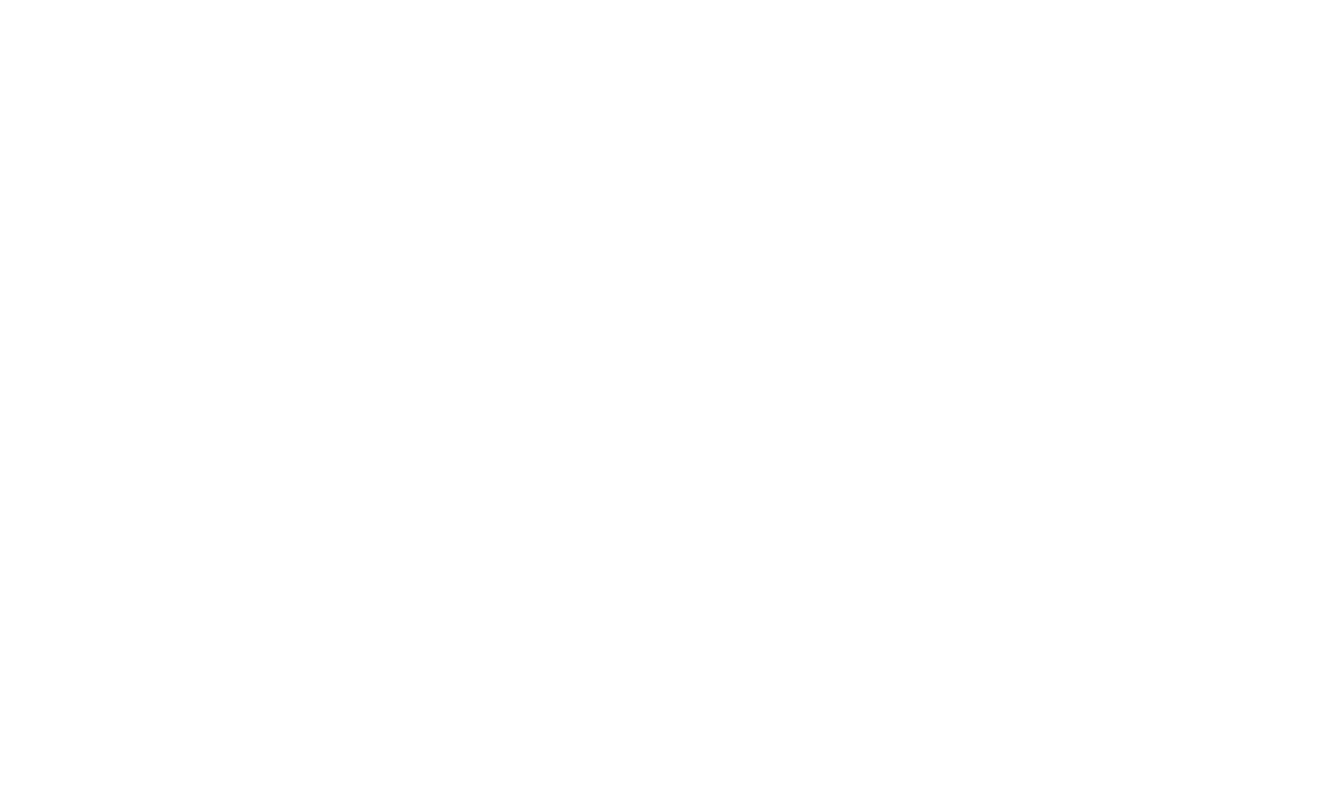
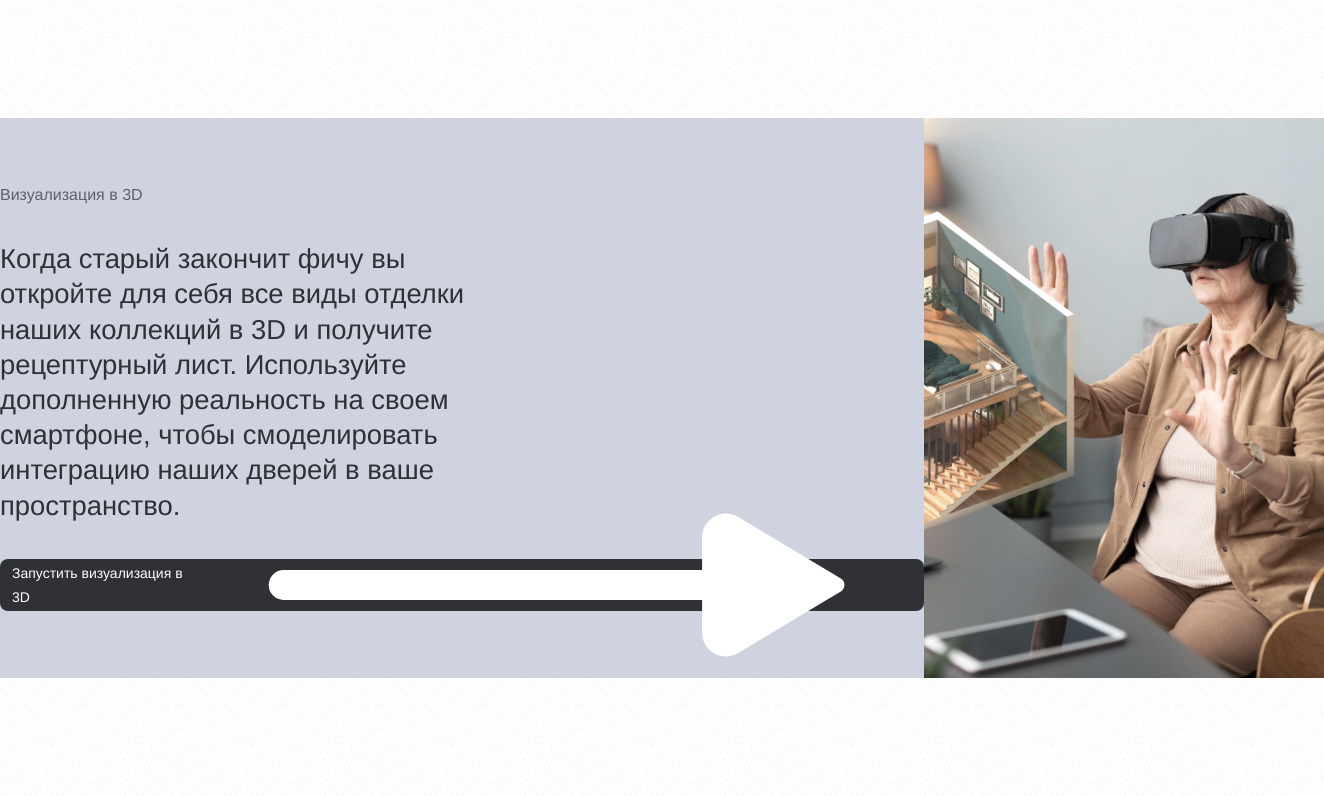
Before and after one commit to kam1kazy/dveri-legion, a Next.js app: page / in a window 1280 px wide. Shown: the part 2703-3499 px from the top of the page, 1324 px wide, since content can reach past the window. Before the commit the page ends 2395 px from the top, so only its background shows below. Built offline with nearby package versions, Linux system fonts and the light colour scheme.

Commit message:
spa: AboutSection - доделал отображение

```diff
--- a/src/app/page.tsx
+++ b/src/app/page.tsx
@@ -1,3 +1,4 @@
+import { AboutSection } from '@/widgets/AboutSection/AboutSection';
 import { CollectionCarousel } from '@/widgets/CollectionCarousel/CollectionCarousel';
 import { Header } from '@/widgets/Header';
 import { PromoSection } from '@/widgets/PromoSection/PromoSection';
@@ -11,6 +12,7 @@ export default function Home() {
         <SloganSection />
         <PromoSection />
         <CollectionCarousel />
+        <AboutSection />
       </main>
     </>
   );
--- a/src/shared/ui/Icons/index.ts
+++ b/src/shared/ui/Icons/index.ts
@@ -2,6 +2,7 @@ export { Icon, type IIcon } from './Icon';
 
 export { default as ArrowCarouselIcon } from './svg/arrow-carousel.svg';
 export { default as ArrowDownIcon } from './svg/arrow-down.svg';
+export { default as ArrowRightWhiteIcon } from './svg/arrow-right-white.svg';
 export { default as ArrowRightIcon } from './svg/arrow-right.svg';
 export { default as CloseIcon } from './svg/close.svg';
 export { default as MenuIcon } from './svg/menu.svg';
--- a/src/widgets/AboutSection/AboutSection.module.scss
+++ b/src/shared/ui/TextSection/TextSection.module.scss
@@ -1,4 +1,4 @@
-@use '../../app/style/variable' as variable;
+@use '../../../app/style/variable' as variable;
 
 .about_text {
   margin: 7.5rem 0;
@@ -29,49 +29,47 @@
     }
   }
 
-  &__img-left .wrapper {
-    flex-direction: row-reverse;
+  // &__img-left .wrapper {
+  //   @include variable.media_queries(xx-small) {
+  //     p {
+  //       width: 250px;
+  //     }
+  //   }
 
-    @include variable.media_queries(xx-small) {
-      p {
-        width: 250px;
-      }
-    }
+  //   @include variable.media_queries(x-small) {
+  //     .about_text-img {
+  //       width: 13rem;
+  //       height: 20rem;
+  //     }
 
-    @include variable.media_queries(x-small) {
-      .about_text-img {
-        width: 13rem;
-        height: 20rem;
-      }
+  //     p {
+  //       width: 200px;
+  //     }
+  //   }
 
-      p {
-        width: 200px;
-      }
-    }
+  //   @include variable.media_queries(small) {
+  //     align-items: center;
+  //     flex-direction: column-reverse;
 
-    @include variable.media_queries(small) {
-      align-items: center;
-      flex-direction: column-reverse;
+  //     .about_text-img {
+  //       width: 100%;
+  //       height: 16rem;
+  //       margin-bottom: 50px;
+  //     }
 
-      .about_text-img {
-        width: 100%;
-        height: 16rem;
-        margin-bottom: 50px;
-      }
+  //     p {
+  //       width: 100%;
+  //     }
 
-      p {
-        width: 100%;
-      }
+  //     .about_text__content {
+  //       text-align: center;
+  //     }
 
-      .about_text__content {
-        text-align: center;
-      }
-
-      .button {
-        margin: 0 auto;
-      }
-    }
-  }
+  //     .button {
+  //       margin: 0 auto;
+  //     }
+  //   }
+  // }
 
   &-img {
     flex: 0 0 auto;
@@ -140,7 +138,7 @@
 
     p {
       width: 570px;
-      @include responsive-font-size;
+      @include variable.responsive-font-size;
       margin-bottom: 2.25rem;
       font-weight: variable.$fw-normal;
       line-height: variable.$lh-text-second;
--- a/src/shared/ui/TextSection/TextSection.tsx
+++ b/src/shared/ui/TextSection/TextSection.tsx
@@ -1,16 +1,18 @@
 import { Button } from '@/shared/ui/Button';
 import { Image } from '@/shared/ui/Image/Image';
 
+import { ArrowRightWhiteIcon } from '../Icons';
 import style from './TextSection.module.scss';
 
-interface ITextSection {
+export interface ITextSection {
+  id?: number;
   title: string;
   description: string;
   cover: string;
   button?: {
     text: string;
-    href: string;
-    src: string;
+    href?: string;
+    src?: string;
     alt?: string;
   };
   image?: 'left' | 'right';
@@ -19,6 +21,8 @@ interface ITextSection {
   inversion?: boolean;
 }
 
+//TODO: 1) убрать классы false | 2) доработать инверсию и первого блока
+
 export const TextSection = (props: ITextSection) => {
   const isImagePosition = props.image === 'left' && style['about_text__img-left'];
   const isGrayBg = props.grayBg && style['about_text-gray-bg'];
@@ -26,8 +30,18 @@ export const TextSection = (props: ITextSection) => {
   return (
     <section className={`${style.about_text} ${isImagePosition} ${isGrayBg}`}>
       {props.container && `<div className="container">`}
-      <div className={style.wrapper}>
-        <div className={style.about_text__content}>
+      <div
+        className={style.wrapper}
+        style={{
+          padding: props.grayBg ? '0' : ' 0 1rem',
+        }}
+      >
+        <div
+          className={style.about_text__content}
+          style={{
+            order: props.inversion ? 1 : 0,
+          }}
+        >
           <div className={style['about_text__content-wrapper']}>
             <h3>{props.title}</h3>
             <p>{props.description}</p>
@@ -37,11 +51,21 @@ export const TextSection = (props: ITextSection) => {
               icon={{ src: props.button?.src ?? '', alt: props.button?.alt ?? '' }}
               filled
               dark
-            />
+            >
+              {!props.button?.src && (
+                <ArrowRightWhiteIcon style={{ fontSize: '1.563rem', marginLeft: 10 }} />
+              )}
+            </Button>
           </div>
         </div>
 
-        <Image className={style['about_text-img']} src={props.cover} alt={props.title} />
+        <Image
+          className={style['about_text-img']}
+          src={props.cover}
+          alt={props.title}
+          width={880}
+          height={880}
+        />
       </div>
       {props.container && `</div>`}
     </section>
--- a/src/widgets/AboutSection/AboutSection.tsx
+++ b/src/widgets/AboutSection/AboutSection.tsx
@@ -1,9 +1,13 @@
-import { TextSection } from '@/shared/ui/TextSection/TextSection';
+import { type ITextSection, TextSection } from '@/shared/ui/TextSection/TextSection';
+
+import { aboutSectionsList } from './config/aboutSections';
 
 export const AboutSection = () => {
   return (
     <>
-      <TextSection title="" description="" cover="" />
+      {aboutSectionsList.map((section: ITextSection) => (
+        <TextSection {...section} key={section.id} />
+      ))}
     </>
   );
 };
--- a/src/widgets/AboutSection/config/aboutSections.ts
+++ b/src/widgets/AboutSection/config/aboutSections.ts
@@ -1,5 +1,8 @@
-export const aboutSections = [
+import { ITextSection } from '@/shared/ui/TextSection/TextSection';
+
+export const aboutSectionsList: ITextSection[] = [
   {
+    id: 1,
     title: 'Конфигурации',
     description:
       'Персонализируйте свои двери в несколько кликов с помощью нашего онлайн-конструктора и подберите стоимость конфигурации, чтобы воплотить ваш проект в жизнь.',
@@ -12,9 +15,10 @@ export const aboutSections = [
     },
     image: 'left',
     grayBg: false,
-    inversion: false,
+    inversion: true,
   },
   {
+    id: 2,
     title: 'Визуализация в 3D',
     description:
       'Когда старый закончит фичу вы откройте для себя все виды отделки наших коллекций в 3D и получите рецептурный лист.\n\nИспользуйте дополненную реальность на своем смартфоне, чтобы смоделировать интеграцию наших дверей в ваше пространство.',
@@ -22,13 +26,12 @@ export const aboutSections = [
     button: {
       text: 'Запустить визуализация в 3D',
       href: '#',
-      src: '/images/icons/arrow-right.svg',
-      alt: 'Настройки',
     },
     grayBg: true,
     inversion: false,
   },
   {
+    id: 3,
     title: 'Экспертиза',
     description:
       'Будучи экспертами в проектировании и производстве любых дверей, мы гарантируем высокое качество и прозначные оценки.\n\nДинамика между формой, функцией и отделкой лежит в основе нашей работы, предлагаем честный и контролируемый дизайн.',
@@ -36,8 +39,6 @@ export const aboutSections = [
     button: {
       text: 'Подробнее о нас',
       href: '#',
-      src: '/images/icons/arrow-right.svg',
-      alt: 'Настройки',
     },
     grayBg: false,
     inversion: false,
```
Also changed, not shown: src/shared/ui/Icons/svg/arrow-right-white.svg (added).
